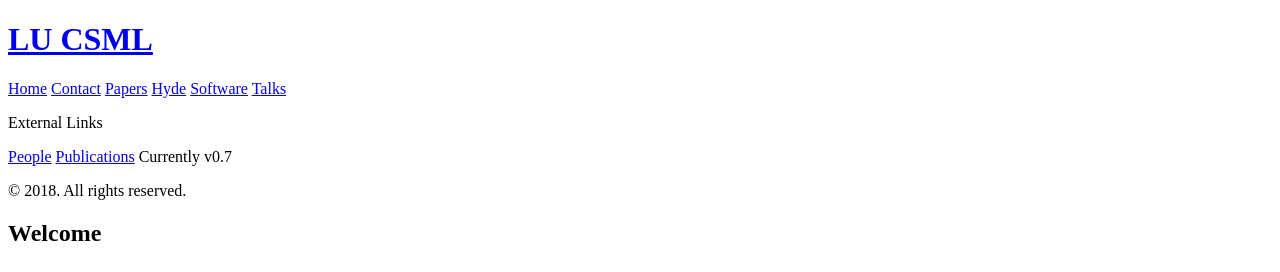
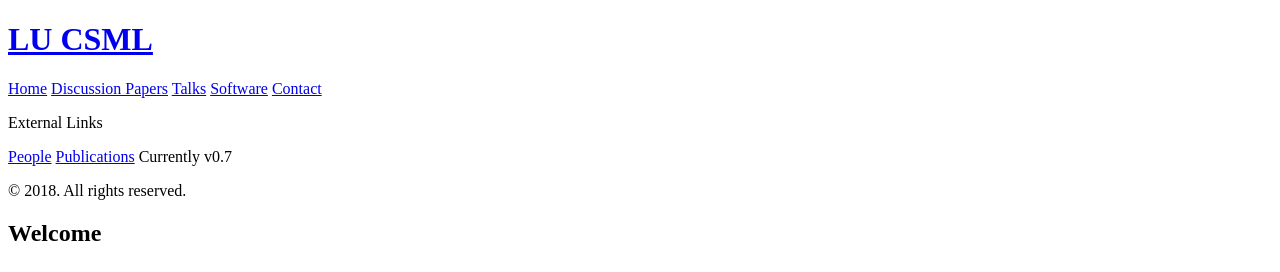
Before and after one commit to LU-CSML/LU-CSML, a Jekyll site: the page built from index.html, in a window 1280 px wide. Shown: the top 272 px of the page. Built offline with Jekyll 4.4.1, drawn with Linux system fonts in a browser that asks for light colours; the list of posts is cut into pages by our own code.

Commit message:
Revert "update side bar"
This reverts commit eb5f2c9f2561cfce72f31c89a92132445c05cc39.

```diff
--- a/_includes/sidebar.html
+++ b/_includes/sidebar.html
@@ -16,7 +16,7 @@
         The code below dynamically generates a sidebar nav of pages with
         `layout: page` in the front-matter. See readme for usage.
       {% endcomment %}
-
+      <!---
       {% assign pages_list = site.pages %}
       {% for node in pages_list %}
         {% if node.title != null %}
@@ -25,13 +25,11 @@
           {% endif %}
         {% endif %}
       {% endfor %}
-
-      <!---
-      <a class="sidebar-nav-item active" href="/Discussion_Papers/">Discussion Papers</a>
-      <a class="sidebar-nav-item active" href="/Talks/">Talks</a>
-      <a class="sidebar-nav-item active" href="/Software/">Software</a>
+	    --->
+      <a class="sidebar-nav-item" href="https://lu-csml.github.io/Discussion_Papers">Discussion Papers</a>
+      <a class="sidebar-nav-item" href="https://lu-csml.github.io/Talks">Talks</a>
+      <a class="sidebar-nav-item" href="https://lu-csml.github.io/Software">Software</a>
       <a class="sidebar-nav-item" href="https://lu-csml.github.io/Contact">Contact</a>
-      --->
       <br>
       <p class="lead">External Links</p>
       <a class="sidebar-nav-item" href="http://www.lancaster.ac.uk/maths/research/statistics/modelling-and-inference/#staff">People</a>
```
